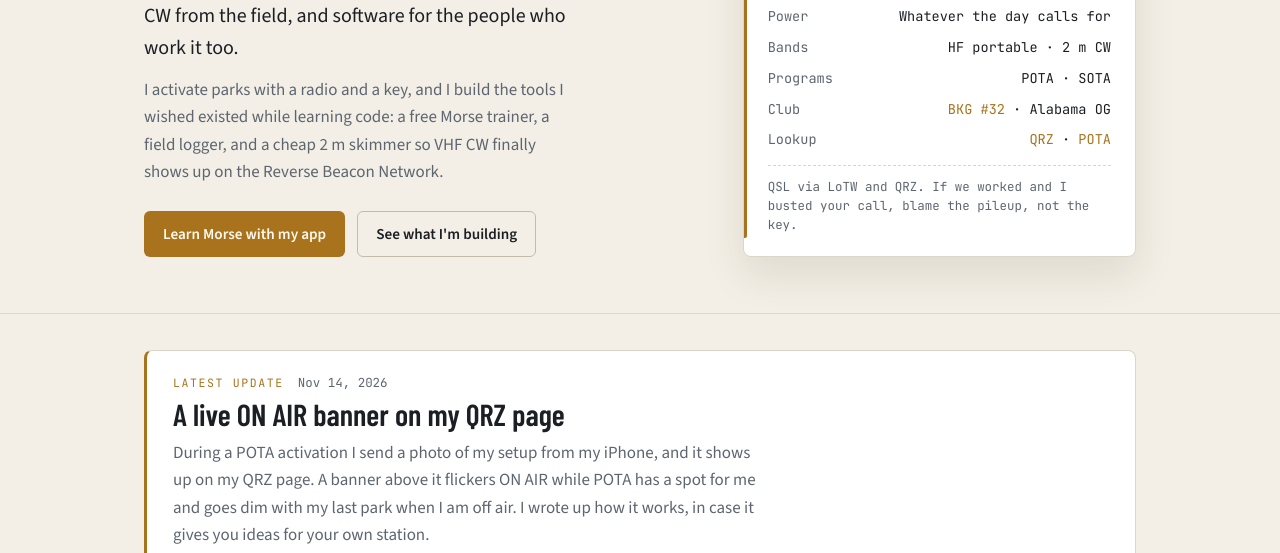
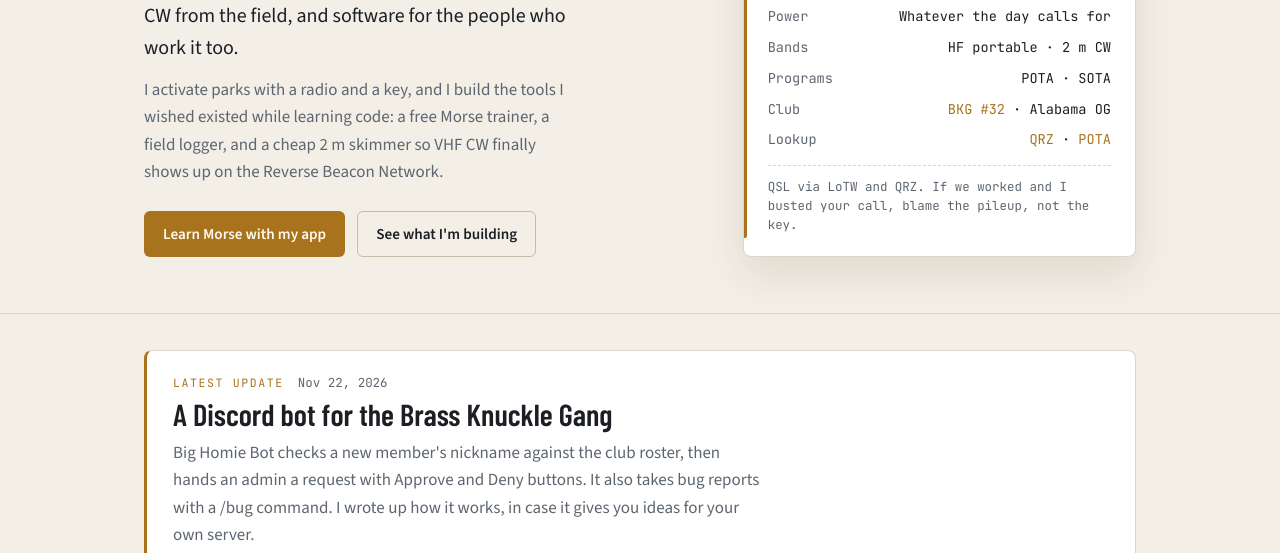
Before and after one commit to N9HO/N9HO.com, a plain HTML site: page index.html in a window 1280 px wide. Shown: the part 399-952 px from the top of the page. Drawn offline with nearby package versions, Linux system fonts and the light colour scheme.

Commit message:
Feature Big Homie Bot in Latest update; always update the card with new entries
Co-Authored-By: Claude Fable 5.2 <noreply@anthropic.com>
Claude-Session: https://claude.ai/code/session_01Wgji6sWZ5anGFfPgDQyPH4

```diff
--- a/index.html
+++ b/index.html
@@ -324,10 +324,10 @@ footer { border-top: 1px solid var(--line); padding: 40px 0 48px; color: var(--m
 <section id="latest" class="latest">
   <div class="wrap">
     <div class="latest-card">
-      <div class="latest-meta"><span class="eyebrow">Latest update</span><time datetime="2026-11-14">Nov 14, 2026</time></div>
-      <h2>A live ON AIR banner on my QRZ page</h2>
-      <p>During a POTA activation I send a photo of my setup from my iPhone, and it shows up on my QRZ page. A banner above it flickers ON AIR while POTA has a spot for me and goes dim with my last park when I am off air. I wrote up how it works, in case it gives you ideas for your own station.</p>
-      <a class="go" href="qrz-photo/">Read the write-up &rarr;</a>
+      <div class="latest-meta"><span class="eyebrow">Latest update</span><time datetime="2026-11-22">Nov 22, 2026</time></div>
+      <h2>A Discord bot for the Brass Knuckle Gang</h2>
+      <p>Big Homie Bot checks a new member's nickname against the club roster, then hands an admin a request with Approve and Deny buttons. It also takes bug reports with a /bug command. I wrote up how it works, in case it gives you ideas for your own server.</p>
+      <a class="go" href="big-homie-bot/">Read the write-up &rarr;</a>
     </div>
   </div>
 </section>
```
Also changed, not shown: 1 other file.
